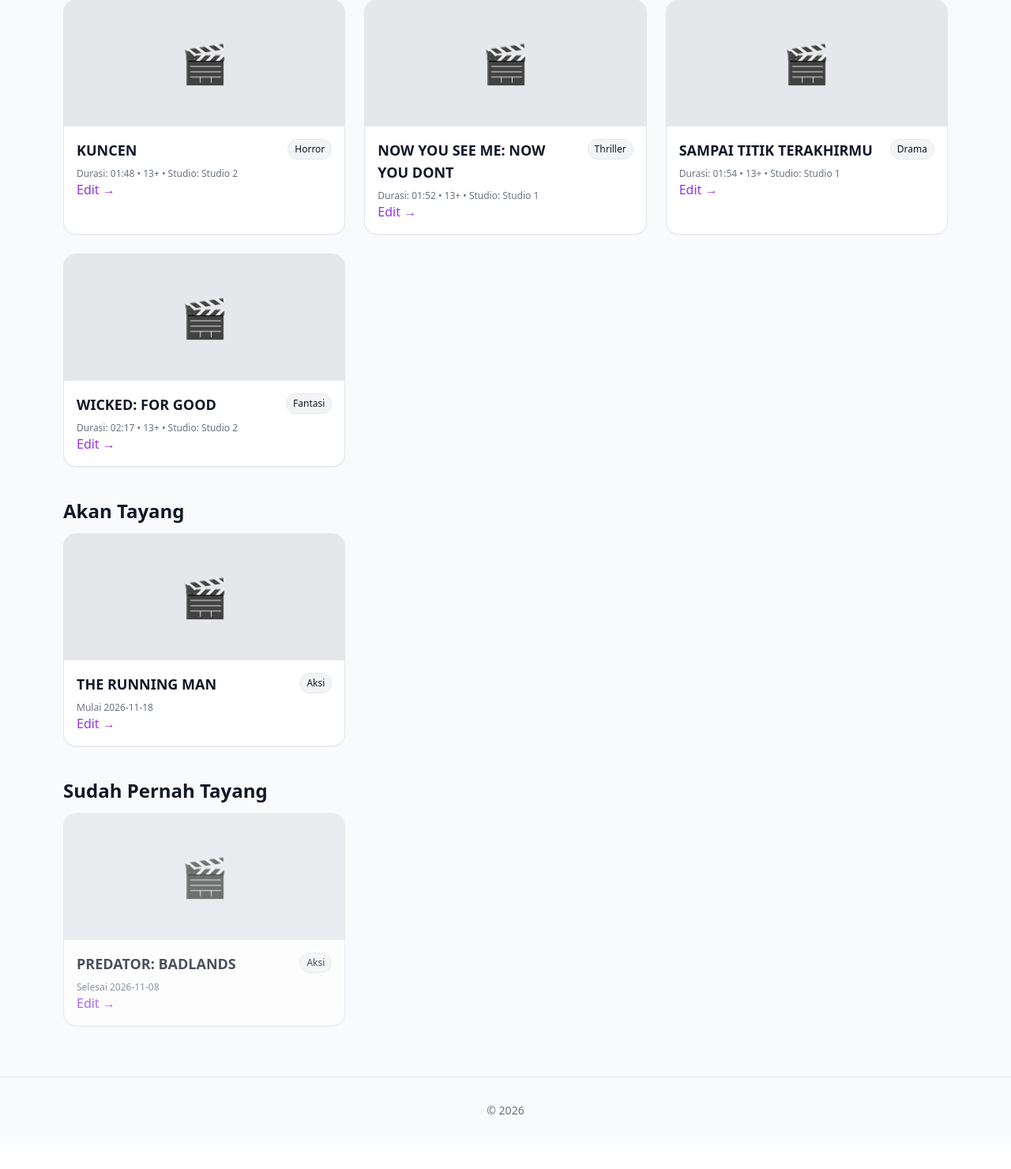
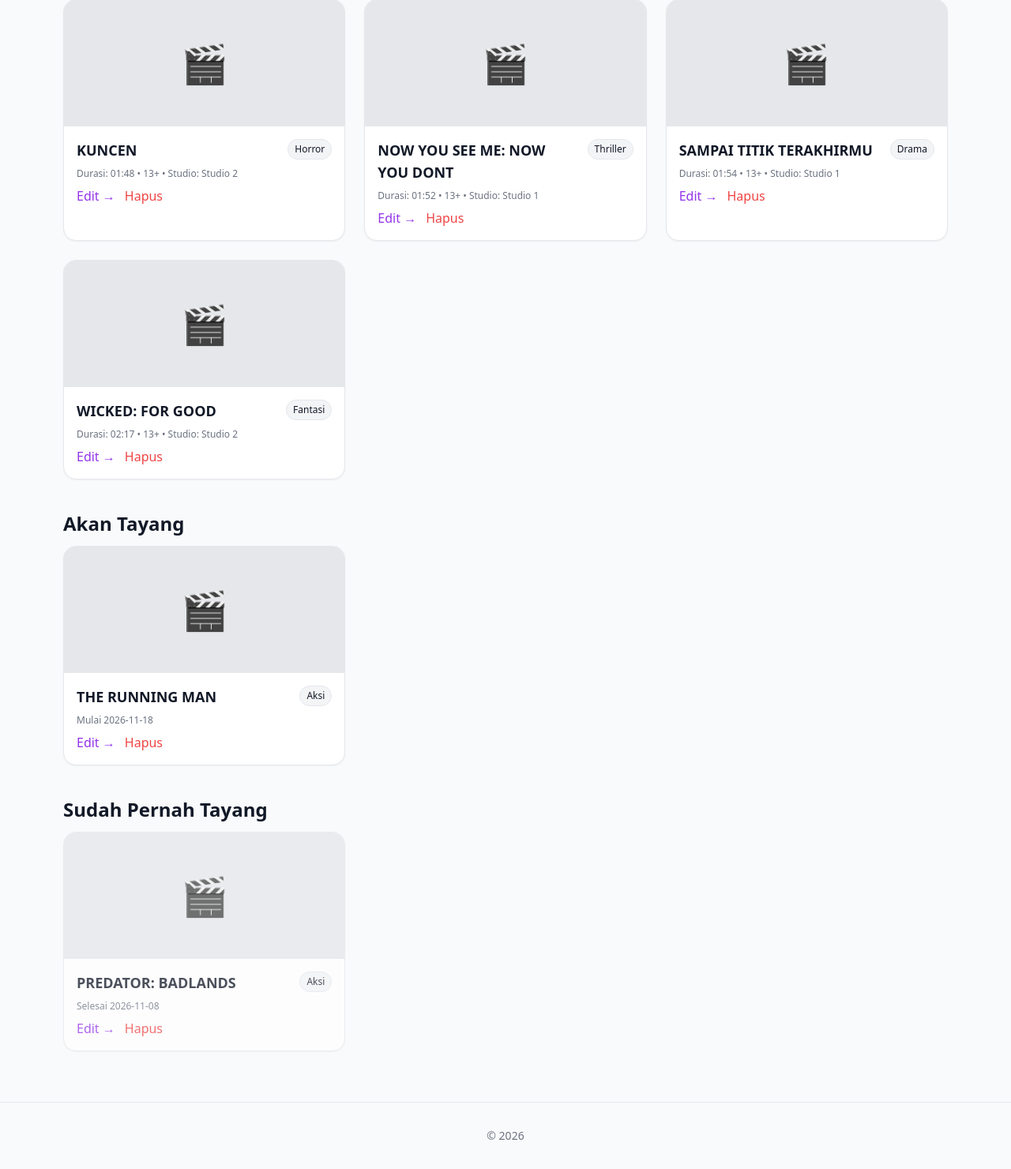
Before and after one commit to XenoidXD/bioskop, a PHP site: page / in a window 1280 px wide. Shown: the part 190-1670 px from the top of the page at 79% size. Before the commit the page ends 1601 px from the top, so only its background shows below. Run offline with PHP 8.4, Linux system fonts and the light colour scheme; the visitor is signed in with stand-in values (Sample User, id 1); data comes from the database, SQL or seed files in the repository; some libraries are stand-ins or nearby versions.

Commit message:
feat: add film deletion functionality with confirmation prompt

```diff
--- a/index.php
+++ b/index.php
@@ -29,6 +29,12 @@ $lewat = $db->query("SELECT * FROM film WHERE selesai_tayang < CURDATE() ORDER B
   <main class="max-w-6xl mx-auto px-4 py-8">
     <h1 class="text-2xl md:text-3xl font-bold mb-6">Daftar Film</h1>
 
+    <?php if (!empty($_GET['ok'])): ?>
+      <div class="mb-4 rounded-xl border border-green-200 bg-green-50 px-4 py-3 text-sm text-green-700"><?= h($_GET['ok']) ?></div>
+    <?php elseif (!empty($_GET['err'])): ?>
+      <div class="mb-4 rounded-xl border border-red-200 bg-red-50 px-4 py-3 text-sm text-red-700"><?= h($_GET['err']) ?></div>
+    <?php endif; ?>
+
     <!-- SEDANG TAYANG -->
     <section class="mb-10">
       <h2 class="text-xl md:text-2xl font-bold mb-3">Sedang Tayang</h2>
@@ -49,7 +55,13 @@ $lewat = $db->query("SELECT * FROM film WHERE selesai_tayang < CURDATE() ORDER B
                   <?php if (!empty($f['nama_studio'])): ?> • Studio: <?= h($f['nama_studio']) ?><?php endif; ?>
                 </p>
                 <?php if (isset($_SESSION['role']) && $_SESSION['role'] == 'admin'): ?>
-                  <a href="edit_film.php?id=<?= h($f['id_film']) ?>" class="text-purple-600 font-medium">Edit →</a>
+                  <div class="flex items-center gap-3">
+                    <a href="edit_film.php?id=<?= h($f['id_film']) ?>" class="text-purple-600 font-medium">Edit →</a>
+                    <form method="post" action="hapus_film.php" onsubmit="return confirm('Hapus film <?= h(addslashes($f['judul'])) ?>?')">
+                      <input type="hidden" name="id_film" value="<?= h($f['id_film']) ?>">
+                      <button type="submit" class="text-red-500 font-medium">Hapus</button>
+                    </form>
+                  </div>
                 <?php else: ?>
                   <a href="order.php?id=<?= h($f['id_film']) ?>" class="text-indigo-600 font-medium">Pesan →</a>
                 <?php endif; ?>
@@ -77,7 +89,13 @@ $lewat = $db->query("SELECT * FROM film WHERE selesai_tayang < CURDATE() ORDER B
                 </div>
                 <p class="text-xs text-gray-500">Mulai <?= h($f['mulai_tayang']) ?></p>
                 <?php if (isset($_SESSION['role']) && $_SESSION['role'] == 'admin'): ?>
-                  <a href="edit_film.php?id=<?= h($f['id_film']) ?>" class="text-purple-600 font-medium">Edit →</a>
+                  <div class="flex items-center gap-3">
+                    <a href="edit_film.php?id=<?= h($f['id_film']) ?>" class="text-purple-600 font-medium">Edit →</a>
+                    <form method="post" action="hapus_film.php" onsubmit="return confirm('Hapus film <?= h(addslashes($f['judul'])) ?>?')">
+                      <input type="hidden" name="id_film" value="<?= h($f['id_film']) ?>">
+                      <button type="submit" class="text-red-500 font-medium">Hapus</button>
+                    </form>
+                  </div>
                 <?php else: ?>
                   <a href="order.php?id=<?= h($f['id_film']) ?>" class="text-indigo-600 font-medium">Lihat Jadwal →</a>
                 <?php endif; ?>
@@ -105,7 +123,13 @@ $lewat = $db->query("SELECT * FROM film WHERE selesai_tayang < CURDATE() ORDER B
                 </div>
                 <p class="text-xs text-gray-500">Selesai <?= h($f['selesai_tayang']) ?></p>
                 <?php if (isset($_SESSION['role']) && $_SESSION['role'] == 'admin'): ?>
-                  <a href="edit_film.php?id=<?= h($f['id_film']) ?>" class="text-purple-600 font-medium">Edit →</a>
+                  <div class="flex items-center gap-3">
+                    <a href="edit_film.php?id=<?= h($f['id_film']) ?>" class="text-purple-600 font-medium">Edit →</a>
+                    <form method="post" action="hapus_film.php" onsubmit="return confirm('Hapus film <?= h(addslashes($f['judul'])) ?>?')">
+                      <input type="hidden" name="id_film" value="<?= h($f['id_film']) ?>">
+                      <button type="submit" class="text-red-500 font-medium">Hapus</button>
+                    </form>
+                  </div>
                 <?php else: ?>
                   <span class="text-gray-400 font-medium">Tidak tersedia</span>
                 <?php endif; ?>
```
